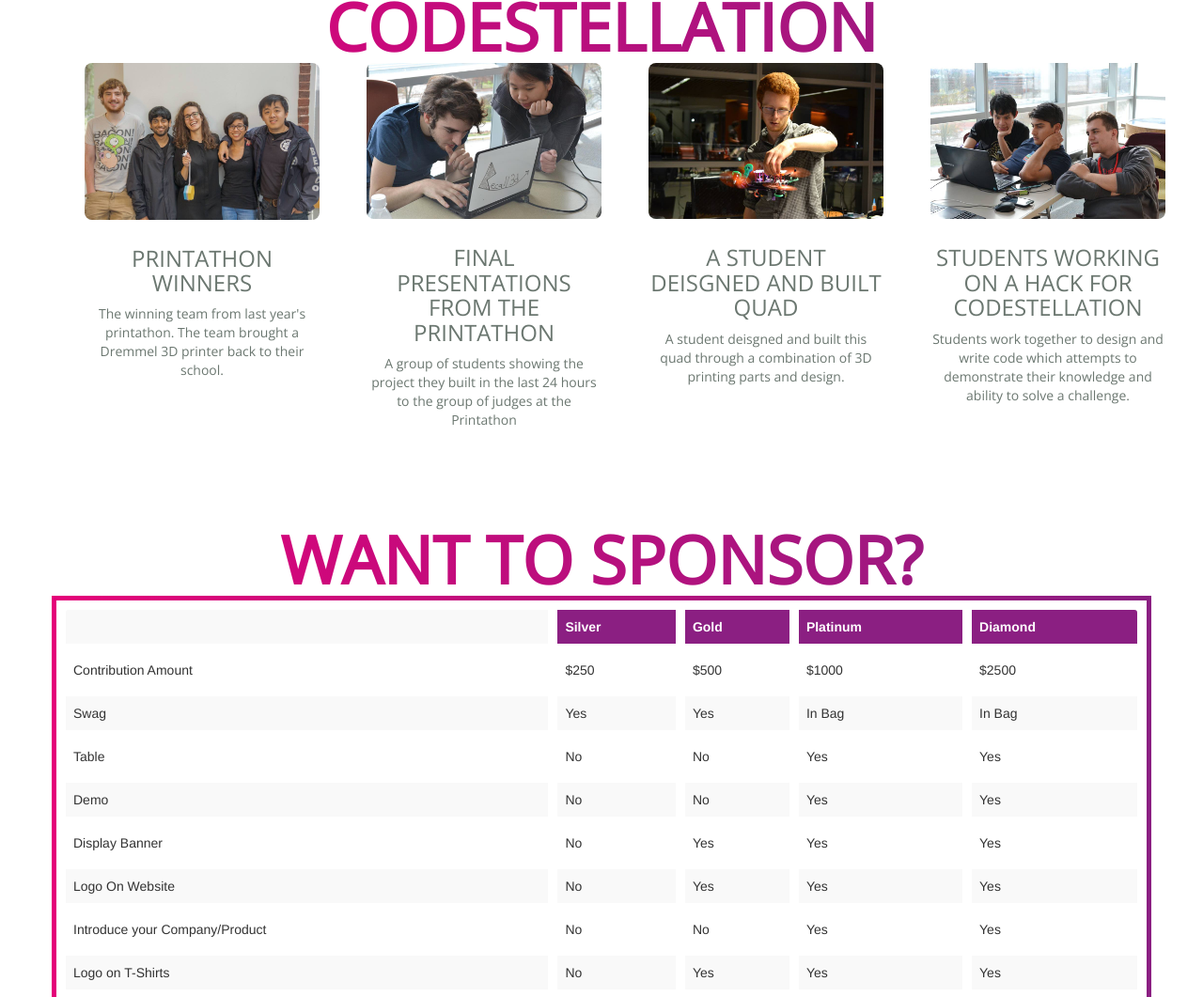
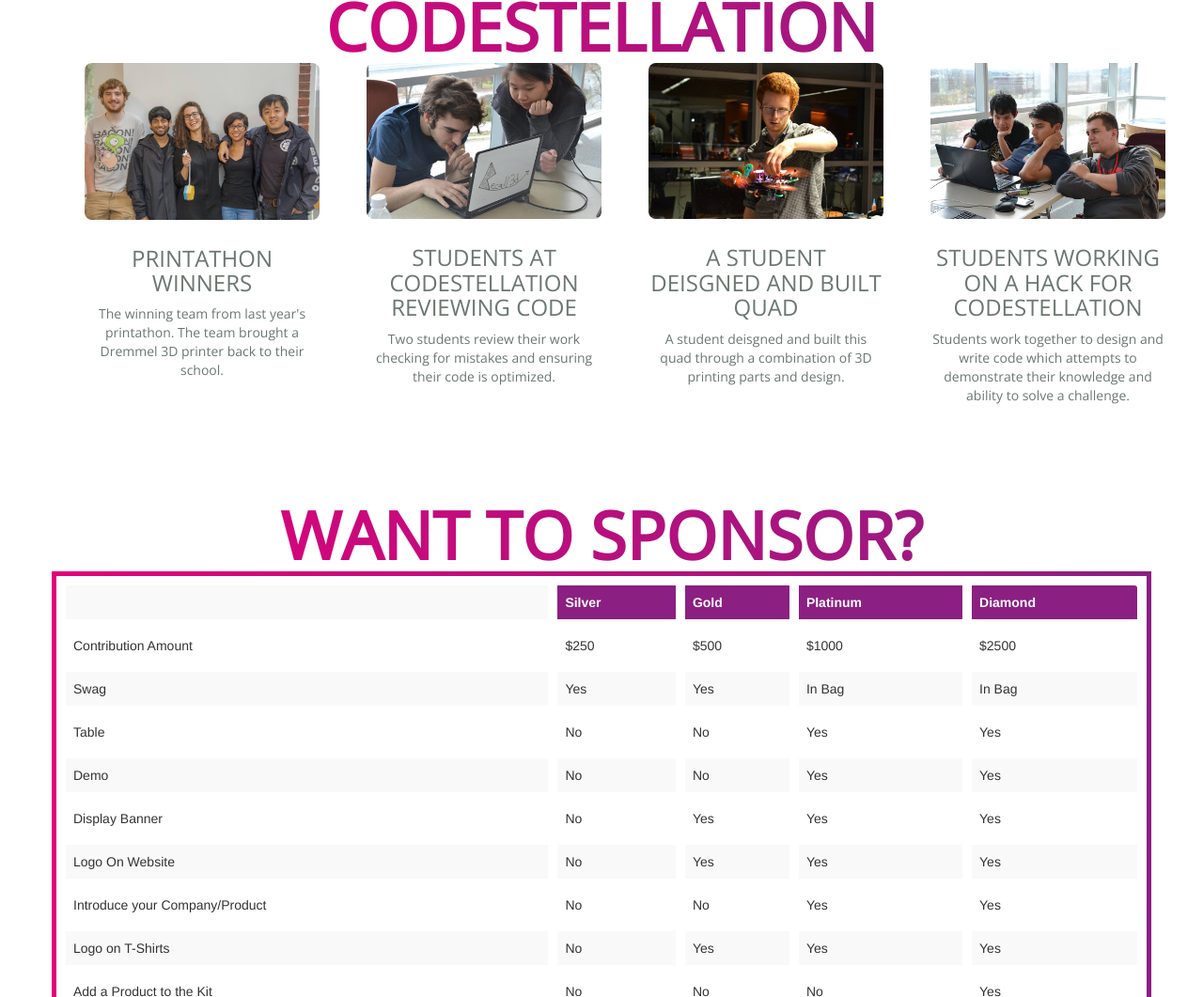
Before and after one commit to ssemenova/Makeathon-Spring2016, a plain HTML site: page index.html in a window 1280 px wide. Shown: the part 3076-4137 px from the top of the page at 94% size. Drawn offline with nearby package versions, Linux system fonts and the light colour scheme.

Commit message:
updated description for updated photo

```diff
--- a/index.html
+++ b/index.html
@@ -178,11 +178,10 @@
 								<!-- Feature -->
 								<section class="box feature">
 									<img class="image featured" src="images/printThree.jpg" alt="" />
-									<h3>Final Presentations from the Printathon</h3>
+									<h3>Students at Codestellation Reviewing code</h3>
 									<p>
-										A group of students showing the project
-										they built in the last 24 hours to the
-										group of judges at the Printathon
+										Two students review their work checking for mistakes and ensuring
+										their code is optimized.
 									</p>
 								</section>
 							</div>
```
